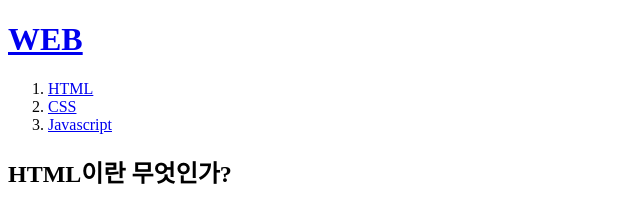
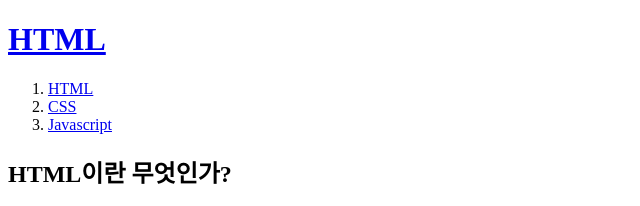
Before and after one commit to wjdtkddnr125/web, a plain HTML site: page 1.html in a window 1280 px wide. Shown: the top 206 px of the page, 0-640 px from the left. Drawn offline with Linux system fonts and the light colour scheme.

Commit message:
adadadadadad

```diff
--- a/1.html
+++ b/1.html
@@ -5,7 +5,7 @@
 <meta charset="utf-8">
 </head>
 <body>
-<h1><a href="index.html">WEB</h1>
+<h1><a href="index.html">HTML</h1>
   <ol>
     <li><a href="1.html">HTML</a></li>
     <li><a href="2.html">CSS </a></li>
```
